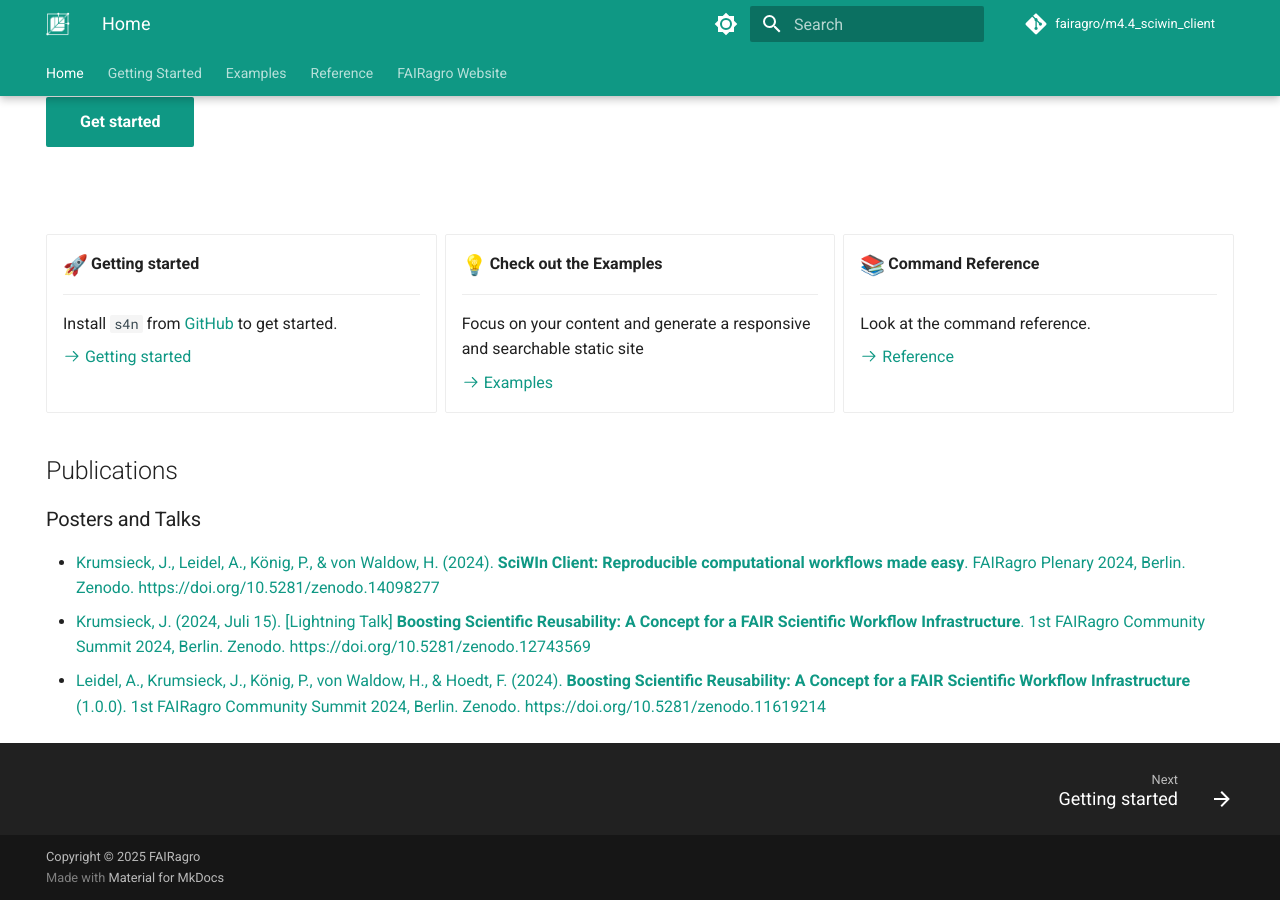
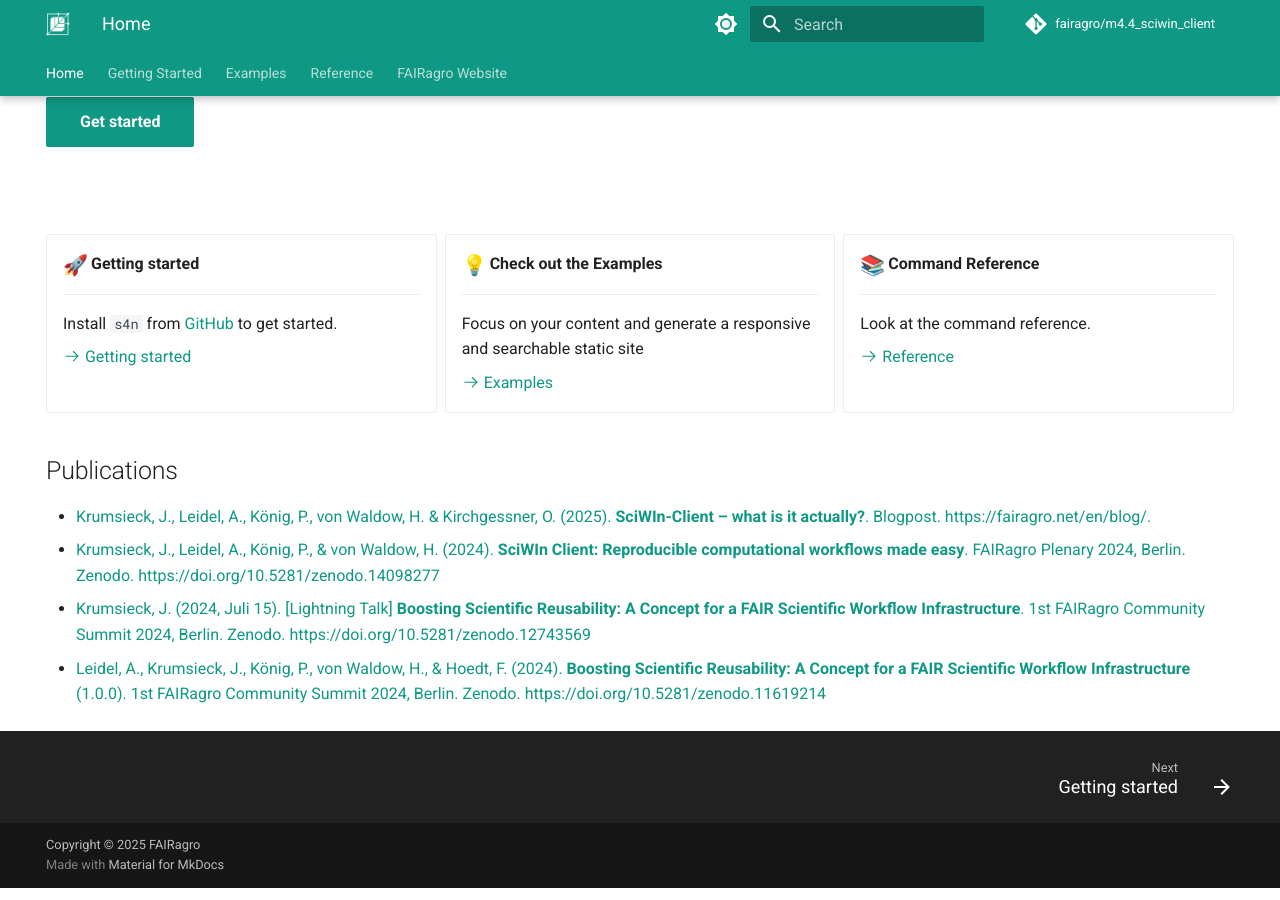
Before and after one commit to fairagro/m4.4_sciwin_client, an MkDocs documentation site: the page built from docs/index.md, in a window 1280 px wide and 900 px high, scrolled down 468 px. Built offline with MkDocs 1.6.1 and Material for MkDocs 9.7.7, drawn with Linux system fonts in a browser that asks for light colours; emoji names are drawn with the system emoji font; comment, search, counter and statistics services are not loaded.

Commit message:
make publications to include blogposts

```diff
--- a/docs/index.md
+++ b/docs/index.md
@@ -43,7 +43,7 @@
 
 ## Publications
 
-### Posters and Talks
+- [Krumsieck, J., Leidel, A., König, P., von Waldow, H. & Kirchgessner, O. (2025). **SciWIn-Client – what is it actually?**. Blogpost. https://fairagro.net/en/blog/.](https://fairagro.net/en/sciwin-client-what-is-it-actually/)
 - [Krumsieck, J., Leidel, A., König, P., & von Waldow, H. (2024). **SciWIn Client: Reproducible computational workflows made easy**. FAIRagro Plenary 2024, Berlin. Zenodo. https://doi.org/10.5281/zenodo.14098277](https://doi.org/10.5281/zenodo.14098277)
 - [Krumsieck, J. (2024, Juli 15). [Lightning Talk] **Boosting Scientific Reusability: A Concept for a FAIR Scientific Workflow Infrastructure**. 1st FAIRagro Community Summit 2024, Berlin. Zenodo. https://doi.org/10.5281/zenodo.12743569](https://doi.org/10.5281/zenodo.12743569)
 - [Leidel, A., Krumsieck, J., König, P., von Waldow, H., & Hoedt, F. (2024). **Boosting Scientific Reusability: A Concept for a FAIR Scientific Workflow Infrastructure** (1.0.0). 1st FAIRagro Community Summit 2024, Berlin. Zenodo. https://doi.org/10.5281/zenodo.11619214](https://doi.org/10.5281/zenodo.11619214)
```
